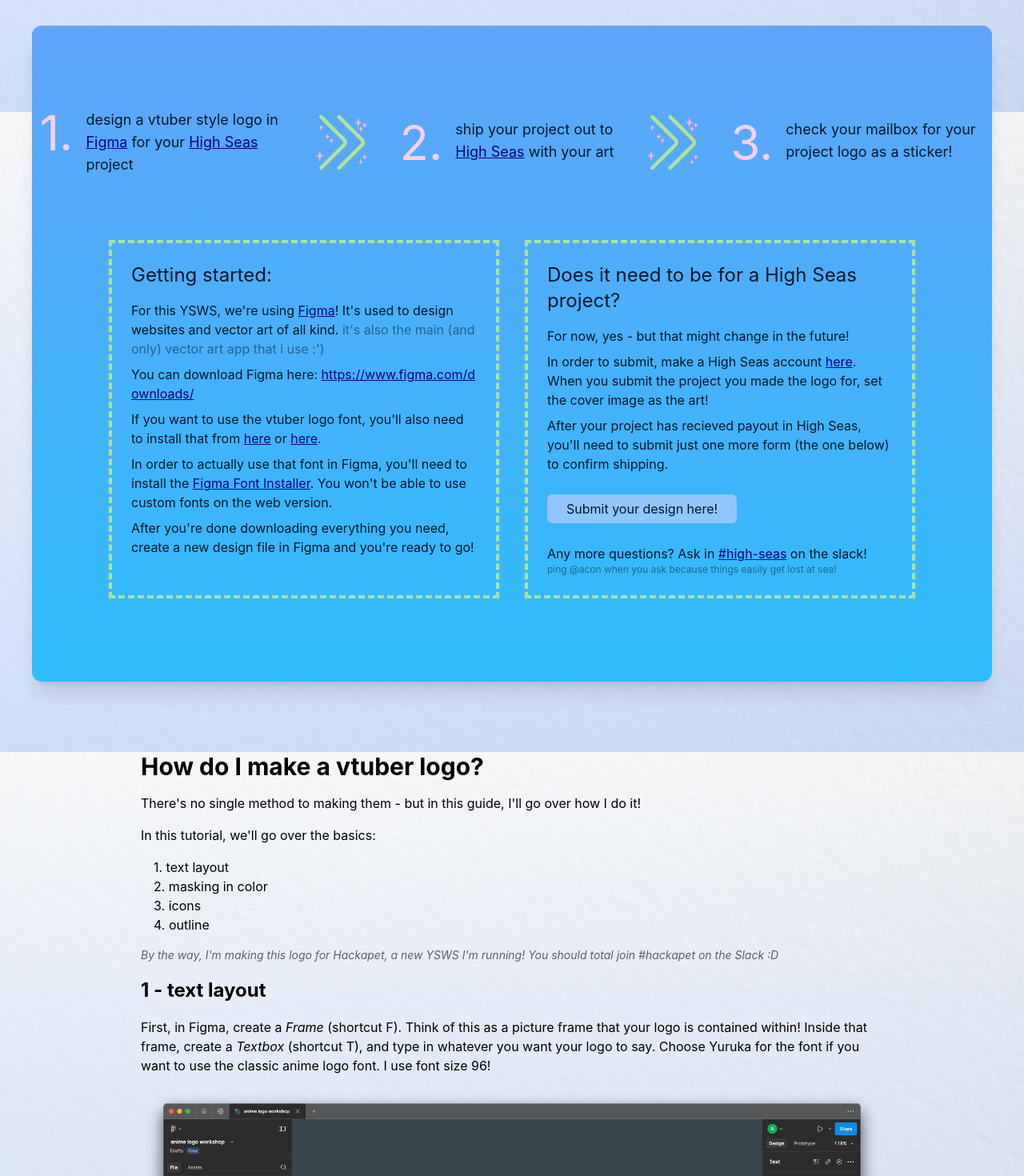
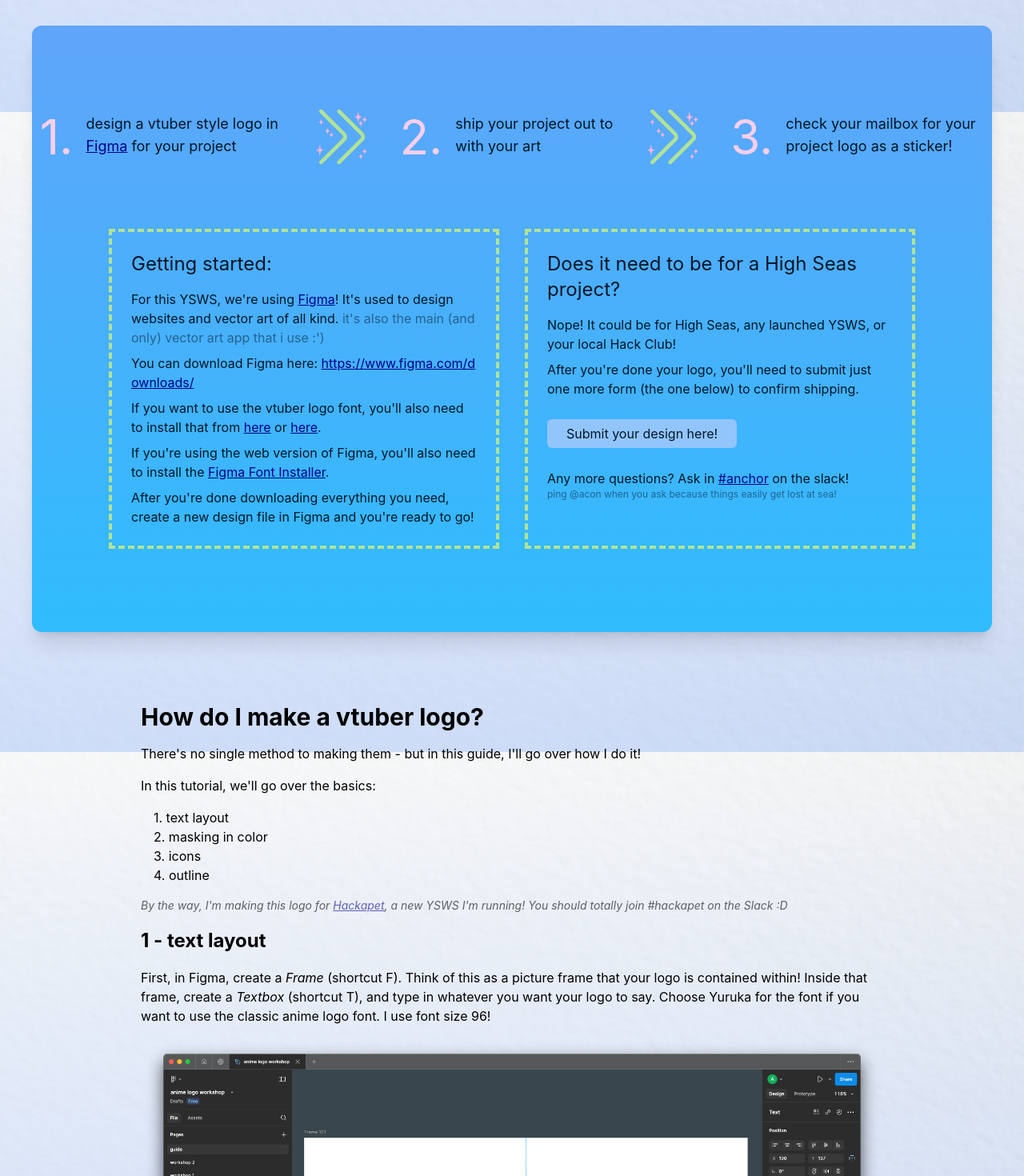
Before and after one commit to hackclub/anchor, a React (Create React App) app: page / in a window 1280 px wide. Shown: the part 660-2130 px from the top of the page at 80% size. Built offline with nearby package versions, Linux system fonts and the light colour scheme.

Commit message:
update for wave 2

```diff
--- a/src/App.js
+++ b/src/App.js
@@ -40,12 +40,12 @@
           <div className="flex flex-wrap gap-4 justify-center items-center mt-16 ml-2">
             <div className="flex flex-wrap gap-4">
               <p className="text-6xl text-pink-200">1.</p>
-              <p className="max-w-64 md:max-w-[17rem] text-lg">design a vtuber style logo in <a href="https://figma.com" className="link" target="_blank" rel="noopenner noreferrer">Figma</a> for your <a href="https://highseas.hackclub.com" className="link" target="_blank" rel="noopenner noreferrer">High Seas</a> project</p>
+              <p className="max-w-64 md:max-w-[17rem] text-lg">design a vtuber style logo in <a href="https://figma.com" className="link" target="_blank" rel="noopenner noreferrer">Figma</a> for your project</p>
             </div>
             <img src="/arrows.svg" alt="arrows" className="w-16 mr-6 hidden md:block"/>
             <div className="flex flex-wrap gap-4">
               <p className="text-6xl text-pink-200">2.</p>
-              <p className="max-w-64 md:max-w-56 text-lg">ship your project out to <a href="https://highseas.hackclub.com" className="link" target="_blank" rel="noopenner noreferrer">High Seas</a> with your art</p>
+              <p className="max-w-64 md:max-w-56 text-lg">ship your project out to with your art</p>
             </div>
             <img src="/arrows.svg" alt="arrows" className="w-16 mr-6 hidden md:block"/>
             <div className="flex flex-wrap gap-4">
@@ -62,18 +62,17 @@
               <p className="mt-2">You can download Figma here: <a href="https://www.figma.com/downloads/" className="link break-all" target="_blank" rel="noopenner noreferrer">https://www.figma.com/downloads/</a></p>
               <p className="mt-2"></p>
               <p className="mt-2">If you want to use the vtuber logo font, you'll also need to install that from <a href="https://www.freefontdownload.org/en/fot-yuruka-std.font" className="link" target="_blank" rel="noopenner noreferrer">here</a> or <a href="https://archive.org/details/Fontworks" className="link">here</a>.</p>
-              <p className="mt-2">In order to actually use that font in Figma, you'll need to install the <a href="https://www.figma.com/downloads/" className="link" target="_blank" rel="noopenner noreferrer">Figma Font Installer</a>. You won't be able to use custom fonts on the web version.</p>
+              <p className="mt-2">If you're using the web version of Figma, you'll also need to install the <a href="https://www.figma.com/downloads/" className="link" target="_blank" rel="noopenner noreferrer">Figma Font Installer</a>.</p>
               <p className="mt-2">After you're done downloading everything you need, create a new design file in Figma and you're ready to go!</p>
             </div>
             <div className="border-4 border-[#B0E298] border-dashed p-6">
               <p className="text-2xl">Does it need to be for a High Seas project?</p>
-              <p className="mt-4">For now, yes - but that might change in the future!</p>
-              <p className="mt-2">In order to submit, make a High Seas account <a href="https://highseas.hackclub.com" className="link" target="_blank" rel="noopenner noreferrer">here</a>. When you submit the project you made the logo for, set the cover image as the art!</p>
-              <p className="mt-2">After your project has recieved payout in High Seas, you'll need to submit just one more form (the one below) to confirm shipping.</p>
+              <p className="mt-4">Nope! It could be for High Seas, any launched YSWS, or your local Hack Club!</p>
+              <p className="mt-2">After you're done your logo, you'll need to submit just one more form (the one below) to confirm shipping.</p>
               <div className="mt-8">
                 <a href="https://forms.hackclub.com/t/rvyw8wbChSus" className="px-6 py-2 bg-blue-300 rounded-md submit" target="_blank" rel="noopenner noreferrer">Submit your design here!</a>
               </div>
-              <p className="mt-8">Any more questions? Ask in <a href="https://hackclub.slack.com/archives/C07PZMBUNDS" className="link" target="_blank" rel="noopenner noreferrer">#high-seas</a> on the slack!</p>
+              <p className="mt-8">Any more questions? Ask in <a href="https://hackclub.slack.com/archives/C07V5401VMY" className="link" target="_blank" rel="noopenner noreferrer">#anchor</a> on the slack!</p>
               <p className="text-xs opacity-50">ping @acon when you ask because things easily get lost at sea!</p>
 
             </div>
@@ -93,7 +92,7 @@
           <li>3. icons</li>
           <li>4. outline</li>
         </ol>
-        <h6 className="opacity-60 text-sm"><i>By the way, I'm making this logo for Hackapet, a new YSWS I'm running! You should total join #hackapet on the Slack :D</i></h6>
+        <h6 className="opacity-60 text-sm"><i>By the way, I'm making this logo for <a href="https://hackapet.hackclub.dev" className="link" target="_blank" rel="noopenner noreferrer">Hackapet</a>, a new YSWS I'm running! You should totally join #hackapet on the Slack :D</i></h6>
 
         <h2>1 - text layout</h2>
         <h6>First, in Figma, create a <i>Frame</i> (shortcut F). Think of this as a picture frame that your logo is contained within! Inside that frame, create a <i>Textbox</i> (shortcut T), and type in whatever you want your logo to say. Choose Yuruka for the font if you want to use the classic anime logo font. I use font size 96!</h6>
@@ -158,8 +157,8 @@
 
 
       <div className="flex flex-col justify-center items-center text-center mt-10 m-2 mb-4">
-        <p>made with {":3"} by <a href="https://github.com/acornitum" target="_blank" rel="noopenner noreferrer" className="text-blue-600">acon</a></p>
-        <p>check out #hackapet, another cool YSWS, on the Hack Club Slack!</p>
+        <p>made with {":3"} by <a href="https://github.com/acornitum" target="_blank" rel="noopenner noreferrer" className="text-blue-600">acon</a><span className="opacity-50"> - follow me on github!</span></p>
+        <p>check out <a href="https://hackapet.hackclub.dev" className="link" target="_blank" rel="noopenner noreferrer">Hackapet</a> - a YSWS where you get a hackable tamagotchi clone!</p>
 
       </div>
 
```
